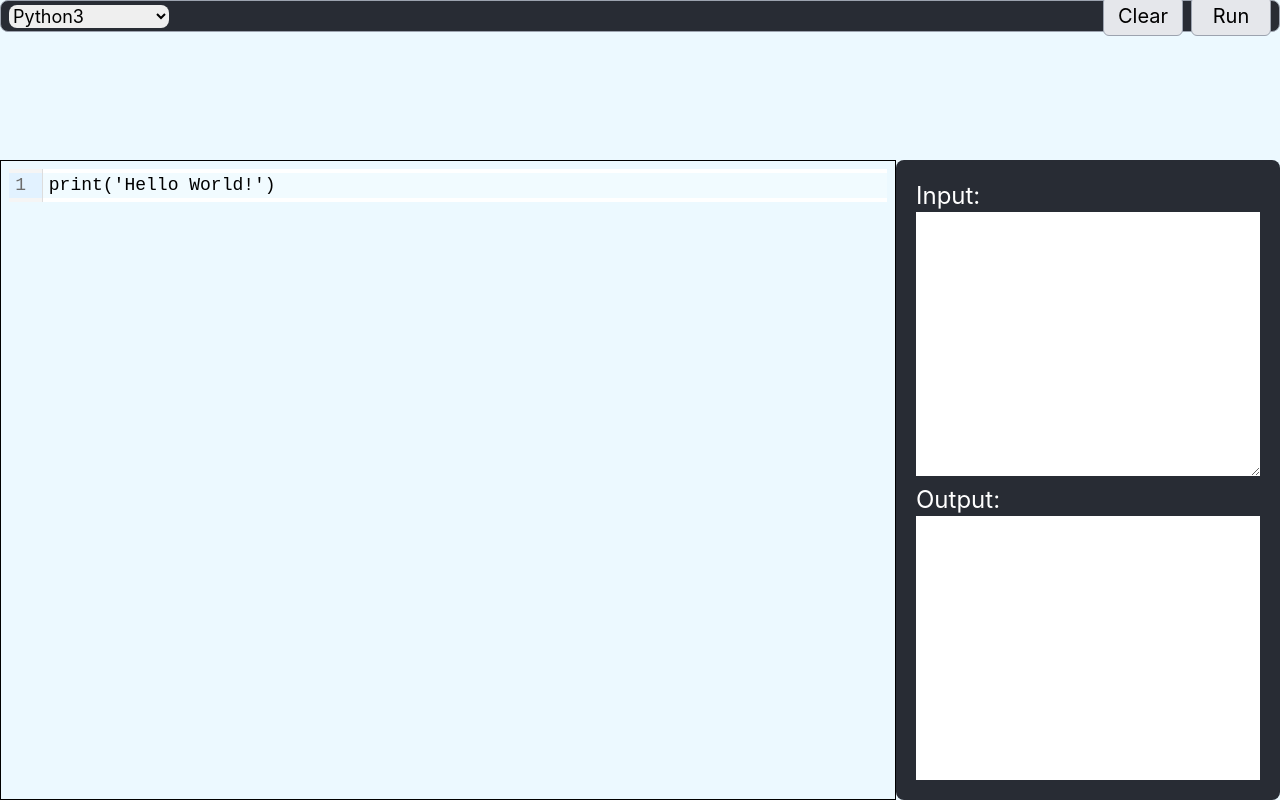
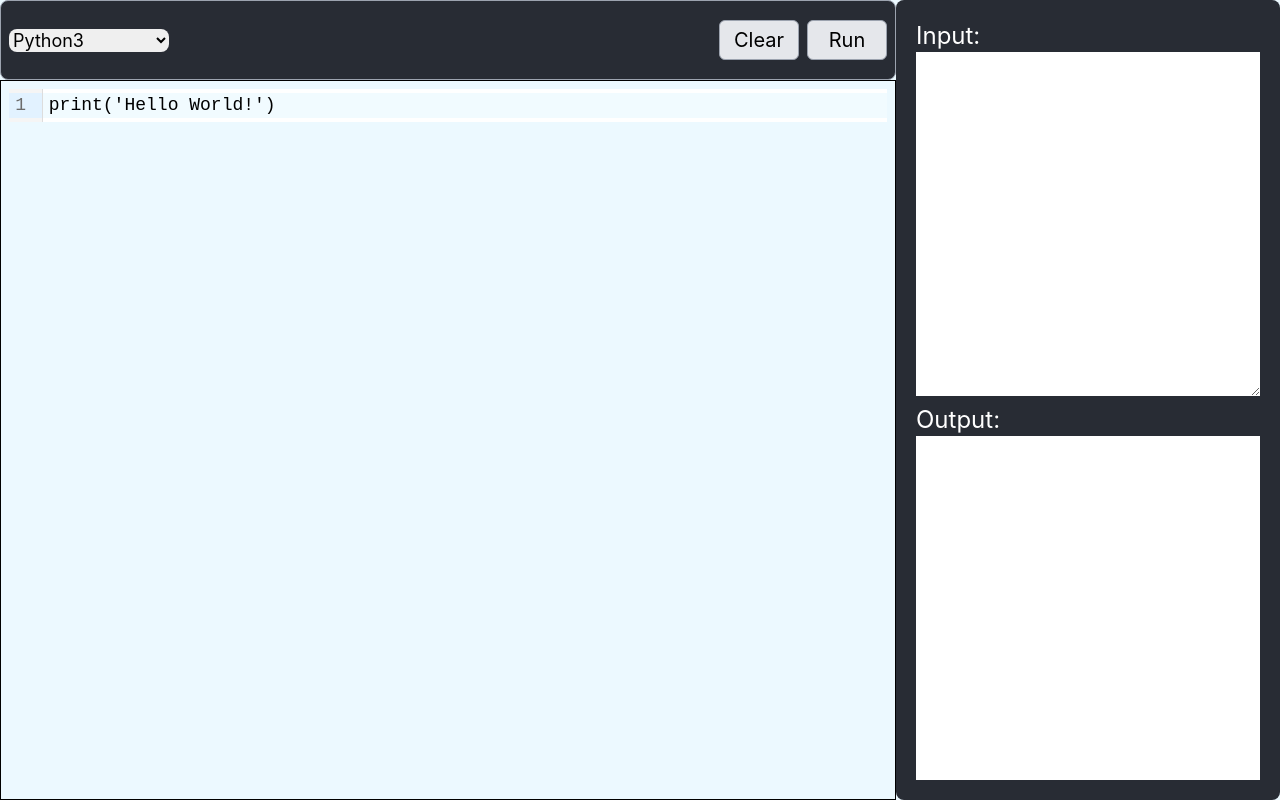
Before and after one commit to ethiclesshacker/code-editor-frontend, a React (Create React App) app: page / in a window 1280 px wide. Built offline with nearby package versions, Linux system fonts and the light colour scheme.

Commit message:
Fixed the layout.

```diff
--- a/src/components/CodeEditor.jsx
+++ b/src/components/CodeEditor.jsx
@@ -39,12 +39,13 @@ export default function CodeEditor() {
     }
 
     return (
-        <div id="main" className="grid grid-cols-10 grid-rows-5 h-[100%]">
+        <div id="main" className="grid grid-cols-10 grid-rows-10 h-[100%]">
             {/* <!-- Element 1: Header--> */}
-            <div id="sidebar" className="row-span-1 col-span-10 col-start-1 row-start-1 max-h-[20%] border border-solid border-gray-400 bg-[#282c34] rounded-lg flex items-center justify-end pr-2">
-                {/* <div className="text-2xl text-center">
+            <div id="topbar" className="col-span-7 col-start-1 row-start-1 row-span-1 border border-solid border-gray-400 bg-[#282c34] rounded-lg pr-2 flex justify-between items-center">
+                {/* <div className="text-2xl text-center text-white">
                     Code Editor
                 </div> */}
+
                     <select name="lang" id="lang" className="mr-auto ml-2 text-lg w-40 rounded-lg">
                         <option value="python3">Python3</option>
                         <option value="javascript">Javascript</option>
@@ -57,7 +58,7 @@ export default function CodeEditor() {
             </div>
 
             {/* <!-- Element 2: Code Holder --> */}
-            <div id="scode" className="col-span-7 row-span-4 col-start-1 row-start-2 border border-solid border-black">
+            <div id="scode" className="col-span-7 row-span-9 col-start-1 row-start-2 border border-solid border-black">
                 <div name="code" id="code-text" className="w-[100%] h-[100%] p-2 m-0 text-lg">
                     <CodeMirror
                         value={codeValue}
@@ -75,7 +76,7 @@ export default function CodeEditor() {
 
 
             {/* <!-- ELement 3: I/O --> */}
-            <div id="sidebar1" className="col-span-3 col-start-8 row-start-2 row-span-4 flex flex-col pr-4 p-4 pb-4 pt-4 h-[100%] bg-[#282c34] rounded-lg">
+            <div id="sidebar1" className="col-span-3 col-start-8 row-start-1 row-span-full flex flex-col pr-4 p-4 pb-4 pt-4 bg-[#282c34] rounded-lg">
                 <div id="cont-input" className="flex-1 flex flex-col w-[100%] h-[50%] p-1">
                     <label for="input" className="text-2xl text-white">Input: </label>
                     {/* <br /> */}
--- a/tailwind.config.js
+++ b/tailwind.config.js
@@ -4,7 +4,12 @@ module.exports = {
     "./src/**/*.{js,jsx,ts,tsx}",
   ],
   theme: {
-    extend: {},
+    extend: {
+      gridTemplateRows: {
+        // Simple 8 row grid
+        '10': 'repeat(10, minmax(0, 1fr))',
+      },
+    },
   },
   plugins: [],
 }
```
Lines whose indentation alone changed are shown as unchanged.
